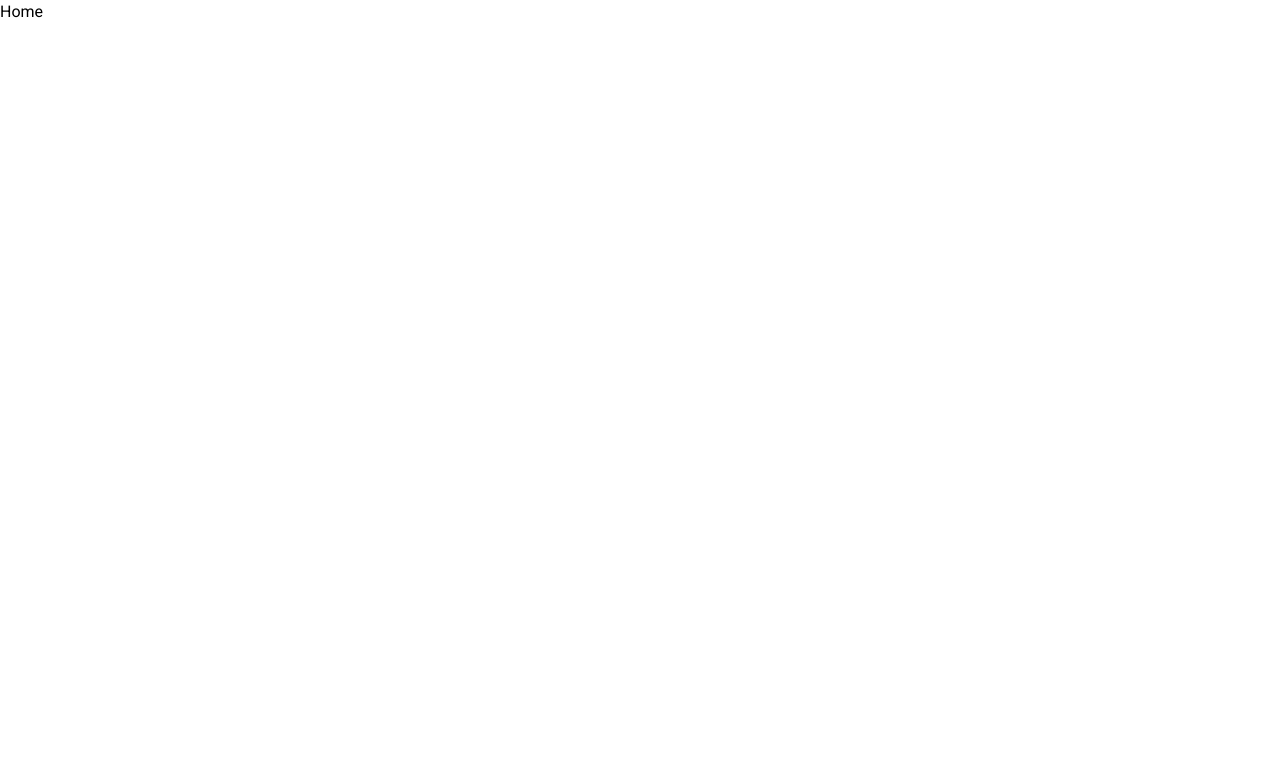
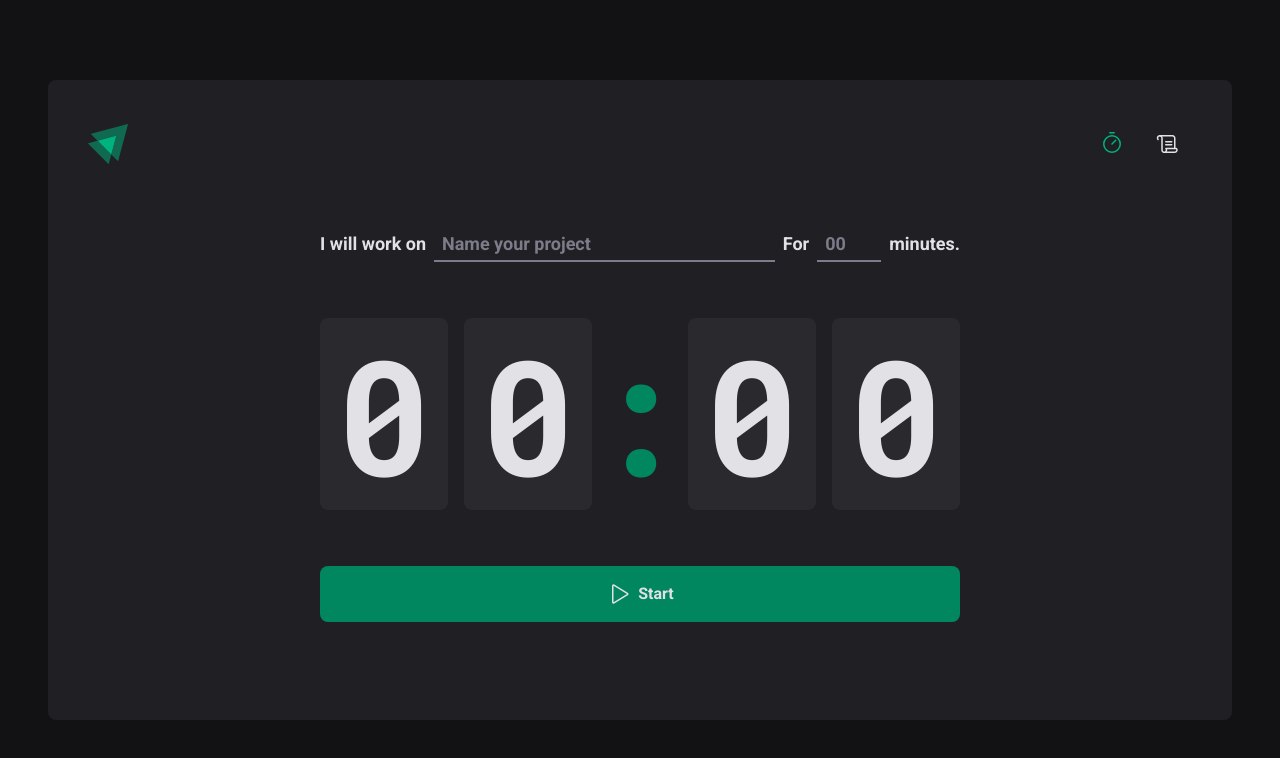
Before and after one commit to enoquetembe/ignite-timer, a React (Vite) app: page / in a window 1280 px wide. Shown: the top 758 px of the page. Built offline with nearby package versions, Linux system fonts and the light colour scheme.

Commit message:
Styling home page

```diff
--- a/index.html
+++ b/index.html
@@ -4,7 +4,7 @@
     <link rel="preconnect" href="https://fonts.googleapis.com" />
     <link rel="preconnect" href="https://fonts.gstatic.com" crossorigin />
     <meta charset="UTF-8" />
-    <link rel="icon" type="image/svg+xml" href="./public/icon.svg" />
+    <link rel="icon" type="image/svg+xml" href="./icon.svg" />
     <meta name="viewport" content="width=device-width, initial-scale=1.0" />
 
     <link
@@ -13,7 +13,7 @@
     />
     <title>Ignite Timer</title>
   </head>
-  <body class="font-roboto">
+  <body class="font-roboto antialiased bg-timer-gray-900 text-timer-gray-100">
     <div id="root"></div>
     <script type="module" src="/src/main.tsx"></script>
   </body>
--- a/package.json
+++ b/package.json
@@ -10,6 +10,7 @@
     "preview": "vite preview"
   },
   "dependencies": {
+    "phosphor-react": "^1.4.1",
     "react": "^18.2.0",
     "react-dom": "^18.2.0",
     "react-router-dom": "^6.11.0"
--- a/src/components/Header.tsx
+++ b/src/components/Header.tsx
@@ -1,3 +1,28 @@
+import { NavLink } from 'react-router-dom'
+import Logo from '../assets/logo.svg'
+import { Timer, Scroll } from 'phosphor-react'
+
 export function Header() {
-  return <header></header>
+  return (
+    <div className="flex justify-between items-center">
+      <img src={Logo} alt="" />
+      <nav className="flex gap-2">
+        <NavLink
+          to="/"
+          title="timer"
+          className="w-12 h-12 flex justify-center items-center text-timer-gray-100 border-t-[3px] border-b-[3px] border-t-transparent border-b-transparent hover:border-b-timer-green-light link"
+        >
+          <Timer size={24} />
+        </NavLink>
+
+        <NavLink
+          to="/history"
+          title="history"
+          className="w-12 h-12 flex justify-center items-center text-timer-gray-100 border-t-[3px] border-b-[3px] border-t-transparent border-b-transparent hover:border-b-timer-green-light active:text-timer-green-light link"
+        >
+          <Scroll size={24} />
+        </NavLink>
+      </nav>
+    </div>
+  )
 }
--- a/src/layouts/DefaultLayout.tsx
+++ b/src/layouts/DefaultLayout.tsx
@@ -3,7 +3,7 @@ import { Header } from '../components/Header'
 
 export function DefaultLayout() {
   return (
-    <div>
+    <div className="bg-timer-gray-800 max-w-[74rem] h-[calc(100vh-10rem)] flex flex-col rounded-lg my-20 mx-auto p-10">
       <Header />
       <Outlet />
     </div>
--- a/src/main.tsx
+++ b/src/main.tsx
@@ -2,7 +2,7 @@ import React from 'react'
 import './styles/global.css'
 import ReactDOM from 'react-dom/client'
 import { BrowserRouter } from 'react-router-dom'
-import { Router } from './Routes/Router.tsx'
+import { Router } from './routes/Router.tsx'
 
 ReactDOM.createRoot(document.getElementById('root') as HTMLElement).render(
   <React.StrictMode>
--- a/src/pages/Home.tsx
+++ b/src/pages/Home.tsx
@@ -1,7 +1,57 @@
+import { Play } from 'phosphor-react'
+
 export function Home() {
   return (
-    <div>
-      <h1>Home</h1>
+    <div className="flex-1 flex flex-col justify-center items-center">
+      <form className="flex flex-col items-center gap-14">
+        <div className="w-full flex items-center justify-center gap-2 flex-wrap text-timer-gray-100 text-lg font-bold">
+          <label htmlFor="task">I will work on</label>
+          <input
+            type="text"
+            id="task"
+            list="task-suggestion"
+            placeholder="Name your project"
+            className="bg-transparent h-9 p-2 border-b-2 font-bold text-lg border-b-timer-gray-500 flex-1 placeholder:text-timer-gray-500 focus:shadow-none focus:border-b-timer-green"
+          />
+          <datalist id="task-suggestion">
+            <option value="Design System" />
+            <option value="Front-end" />
+            <option value="PR Review" />
+            <option value="Back-end" />
+          </datalist>
+
+          <label htmlFor="">For</label>
+          <input
+            type="number"
+            id="minutesAmount"
+            step={5}
+            min={5}
+            max={60}
+            placeholder="00"
+            className="bg-transparent w-16 h-9 p-2 border-b-2 font-bold text-lg border-b-timer-gray-500 placeholder:text-timer-gray-500 focus:shadow-none focus:border-b-timer-green"
+          />
+
+          <span>minutes.</span>
+        </div>
+
+        <div className="flex gap-4 font-roboto-mono text-[10rem] leading-[8rem] text-timer-gray-100">
+          <span className="bg-timer-gray-700 px-4 py-8 rounded-lg">0</span>
+          <span className="bg-timer-gray-700 px-4 py-8 rounded-lg">0</span>
+          <div className="w-16 flex justify-center py-8 px-0 text-timer-green rounded-lg overflow-hidden">
+            :
+          </div>
+          <span className="bg-timer-gray-700 px-4 py-8 rounded-lg">0</span>
+          <span className="bg-timer-gray-700 px-4 py-8 rounded-lg">0</span>
+        </div>
+
+        <button
+          type="submit"
+          className="bg-timer-green text-timer-gray-100 w-full rounded-lg flex justify-center items-center gap-2 p-4 font-bold hover:bg-timer-green-dark disabled:opacity-70 disabled:hover:bg-timer-green"
+        >
+          <Play size={24} />
+          Start
+        </button>
+      </form>
     </div>
   )
 }
--- a/src/styles/global.css
+++ b/src/styles/global.css
@@ -1,3 +1,7 @@
 @tailwind base;
 @tailwind utilities;
 @tailwind utilities;
+
+.link.active {
+  color: #00B37E;
+}
```
Also changed, not shown: 1 other file (tests, documents, lock files or other folders).
